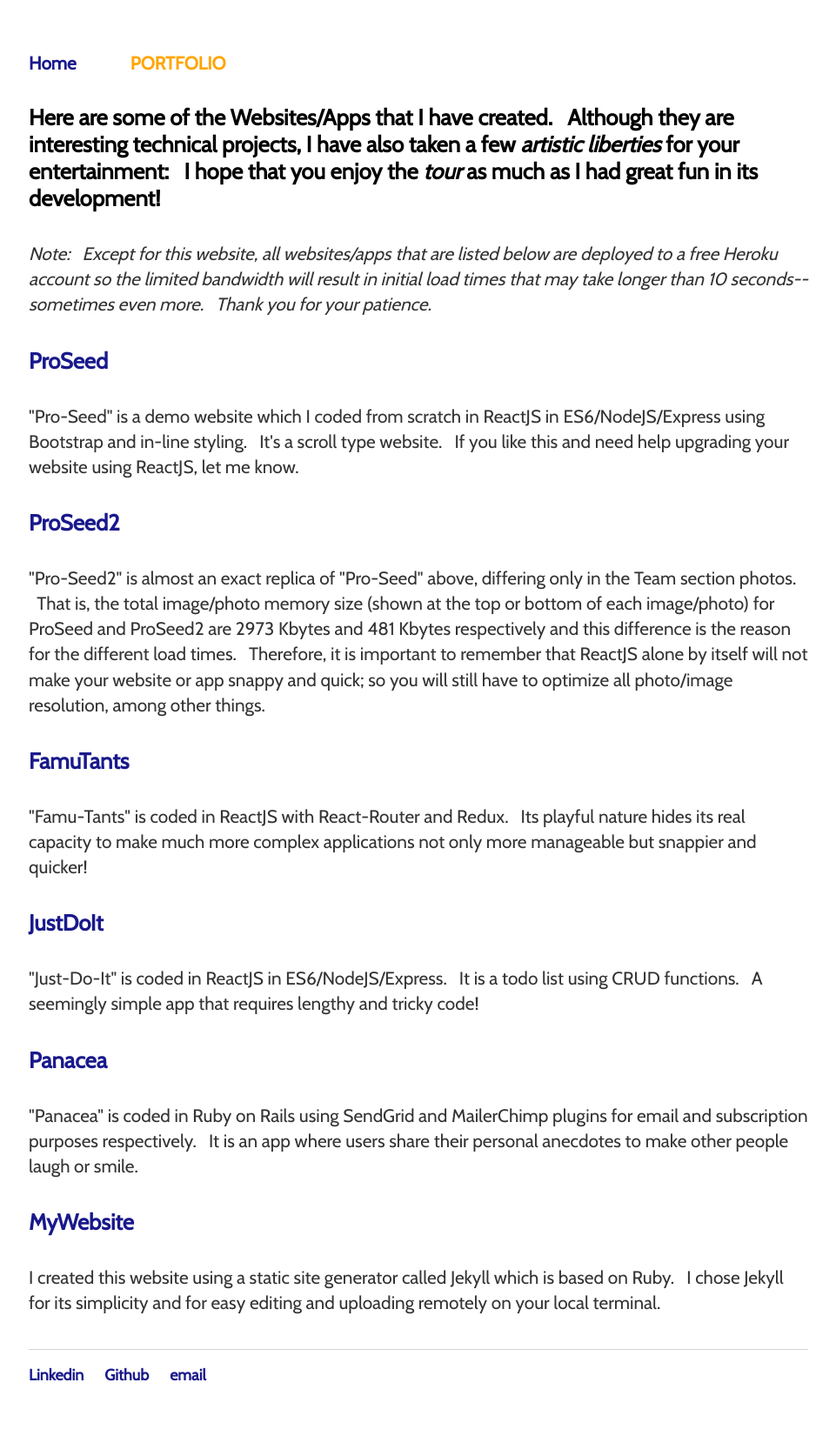
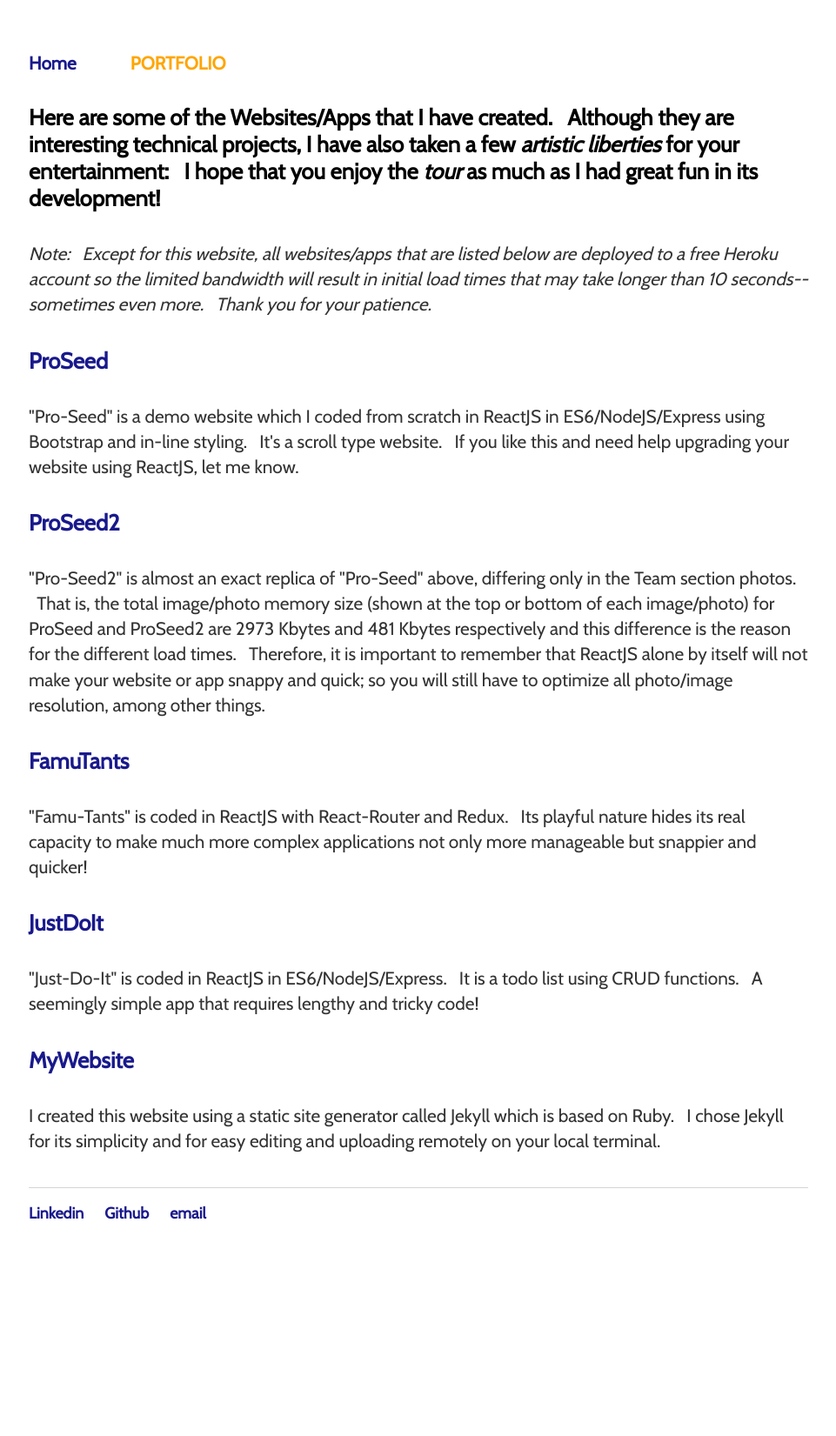
Before and after one commit to rodstaff/rodstaff.github.io, a Jekyll site: the page built from portfolio/index.html, in a window 1280 px wide. Shown: the whole page at 87% size, without its empty margins (159-1120 px from the left). Built offline with Jekyll 4.4.1, drawn with Linux system fonts in a browser that asks for light colours; after the commit the page ends 1465 px from its top, so only the background shows below that.

Commit message:
removed Panacea from Portfoliorom Portfolio page

```diff
--- a/portfolio/index.html
+++ b/portfolio/index.html
@@ -26,9 +26,9 @@ title: Portfolio
 
 	     <p>"My-Texting-App" is coded using the NodeJS+Express framework with Twilio SMS or text messaging utilizing Twilio RESTful API.  &nbsp;&nbsp;The app sends me a text after the visitor inputs precisely the correct phone number format.  &nbsp;&nbsp;I created this from scratch.  &nbsp;&nbsp;Updated version coming soon!</p> -->
 
-	     <h4><a href="https://panacea8.herokuapp.com/" target="_blank">Panacea</a></h4>
+	     <!-- <h4><a href="https://panacea8.herokuapp.com/" target="_blank">Panacea</a></h4>
 
-	     <p>"Panacea" is coded in Ruby on Rails using SendGrid and MailerChimp plugins for email and subscription purposes respectively.  &nbsp;&nbsp;It is an app where users share their personal anecdotes to make other people laugh or smile.</p>
+	     <p>"Panacea" is coded in Ruby on Rails using SendGrid and MailerChimp plugins for email and subscription purposes respectively.  &nbsp;&nbsp;It is an app where users share their personal anecdotes to make other people laugh or smile.</p> -->
 
 	     <h4><a href="/">MyWebsite</a></h4>
 
```
